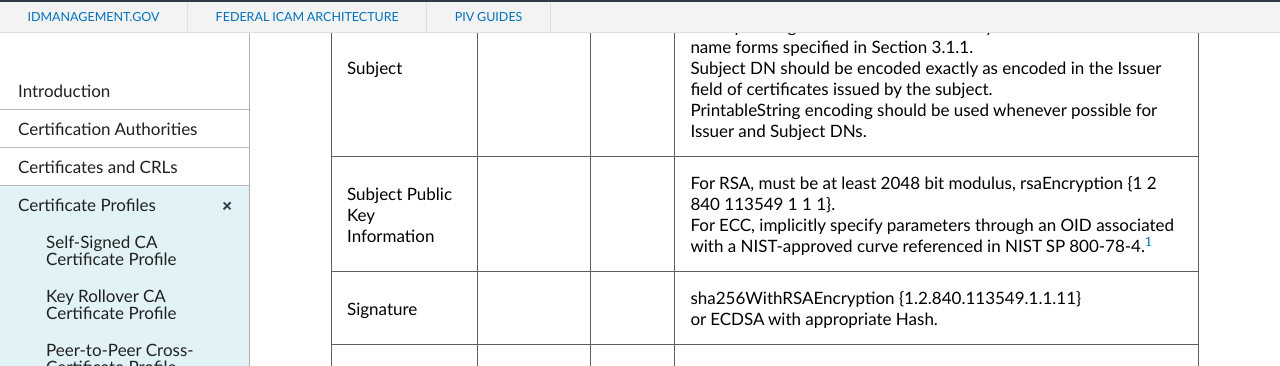
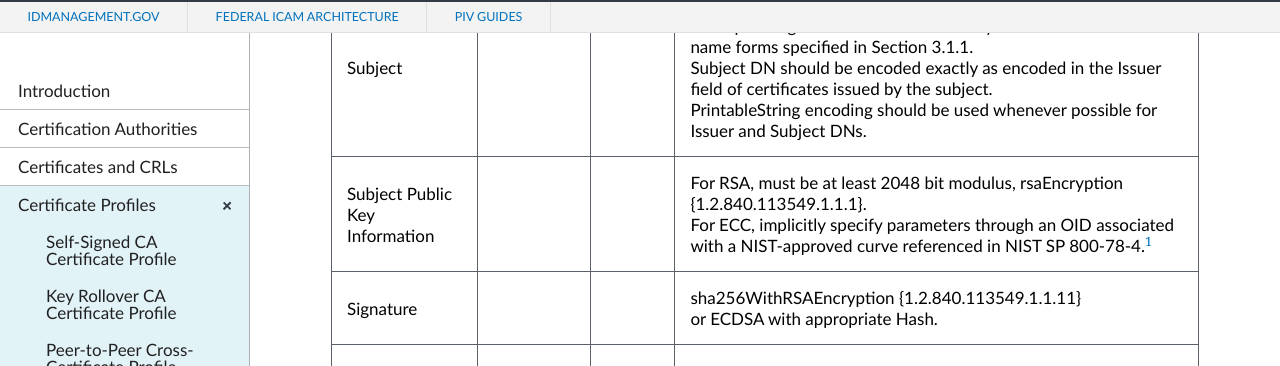
Before and after one commit to GSA/fpki-guides, a Jekyll site: the page built from _profiles/04_int_or_sub_ca.md, in a window 1280 px wide and 900 px high, scrolled down 914 px. Shown: the part 88-454 px from the top of the window. Built offline with Jekyll 4.4.1, drawn with Linux system fonts in a browser that asks for light colours; nearby versions of some CDN libraries; library files that are not in the unit come from our copies.

Commit message:
Update 04_int_or_sub_ca.md
Add dots

```diff
--- a/_profiles/04_int_or_sub_ca.md
+++ b/_profiles/04_int_or_sub_ca.md
@@ -14,7 +14,7 @@ permalink: profiles/intorsubca/
 | Issuer   |       |       |  Unique X.500 Issuing CA Distinguished Name (DN). <br>CAs operating under the _X.509 Certificate Policy for the U.S. Federal PKI Common Policy Framework_ (aka, Common Policy CP) must use one of the name forms specified in Section 3.1.1.<br>PrintableString encoding should be used whenever possible for Issuer and Subject DNs. |
 | Validity Period   |       |       |  No longer than 10 years from date of issue.<br>Expressed in UTCTime for dates until end of 2049 and GeneralizedTime for dates thereafter.  |
 | Subject   |       |       |   Unique X.500 Issuing CA DN.<br>CAs operating under the Common Policy CP must use one of the name forms specified in Section 3.1.1.<br>Subject DN should be encoded exactly as encoded in the Issuer field of certificates issued by the subject.<br>PrintableString encoding should be used whenever possible for Issuer and Subject DNs.   |
-| Subject Public Key Information   |       |       |   For RSA, must be at least 2048 bit modulus, rsaEncryption {1 2 840 113549 1 1 1}.<BR>For ECC, implicitly specify parameters through an OID associated with a NIST-approved curve referenced in NIST SP 800-78-4.<sup>[1](#1)</sup>   |
+| Subject Public Key Information   |       |       |   For RSA, must be at least 2048 bit modulus, rsaEncryption {1.2.840.113549.1.1.1}.<BR>For ECC, implicitly specify parameters through an OID associated with a NIST-approved curve referenced in NIST SP 800-78-4.<sup>[1](#1)</sup>   |
 | Signature   |       |       |   sha256WithRSAEncryption {1.2.840.113549.1.1.11}<br>or ECDSA with appropriate Hash.   |
 |               |                 |              |                                       |
 | **Extension** |  **Required**   | **Critical** | **Value**                             |
```
